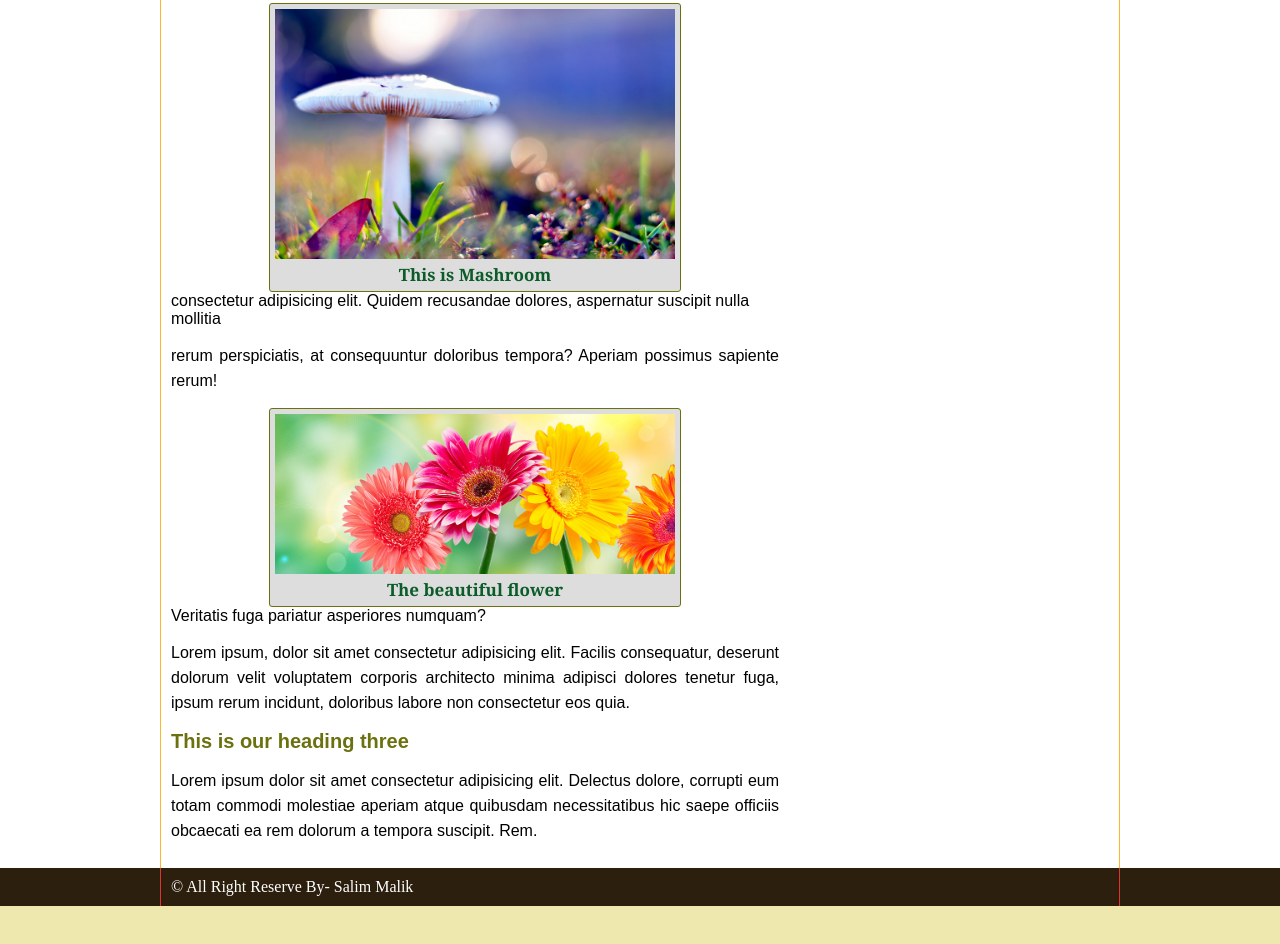
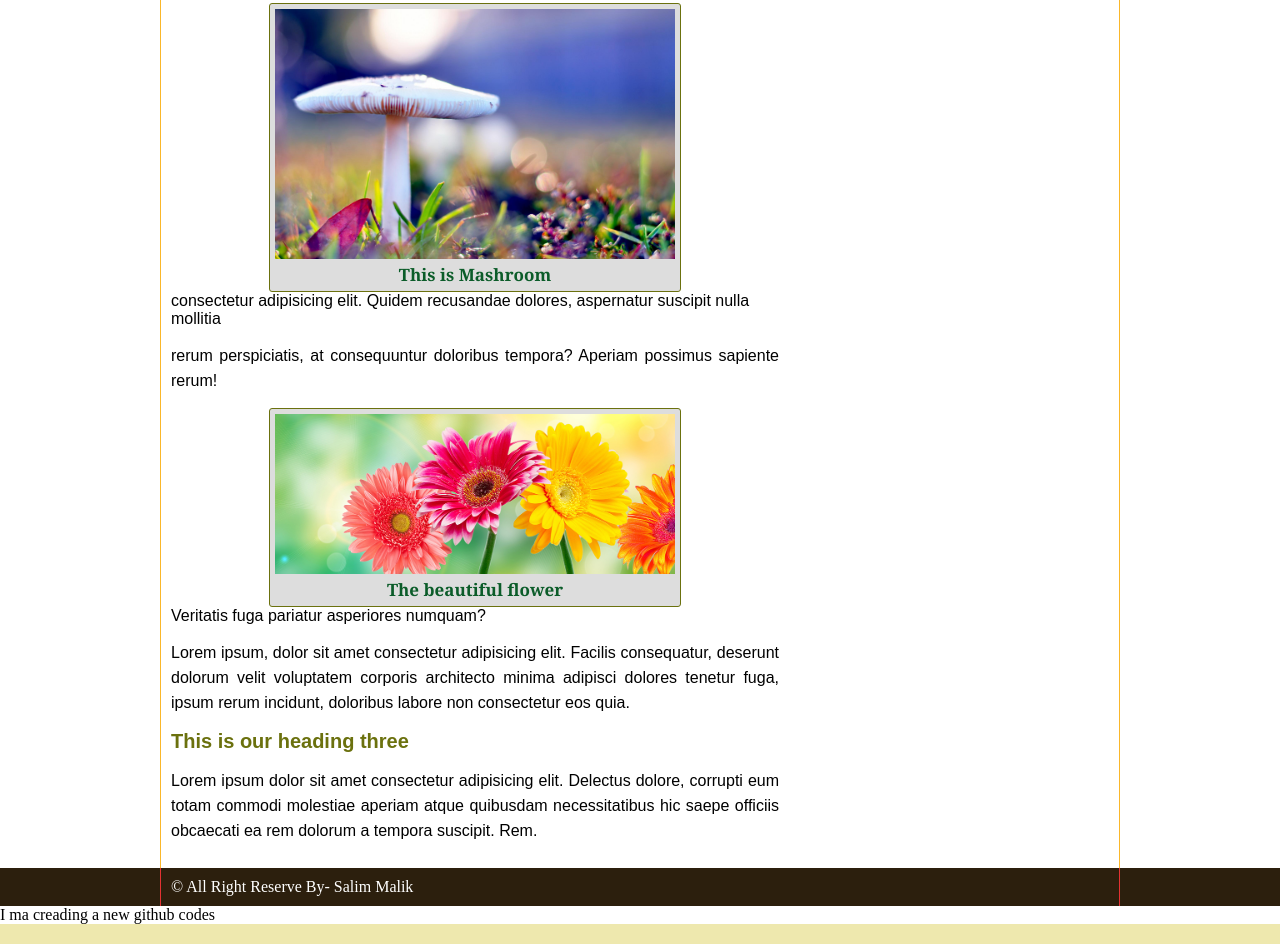
Before and after one commit to Web-Lancer/My-Second-Website, a plain HTML site: page Inside.html in a window 1280 px wide. Shown: the part 541-1485 px from the top of the page. Drawn offline with Linux system fonts and the light colour scheme.

Commit message:
Update Inside.html

```diff
--- a/Inside.html
+++ b/Inside.html
@@ -126,6 +126,7 @@
                 $('#slider').nivoSlider();
             });
         </script>
+    <p>I ma creading a new github codes</p>
 </body>
 
 </html>
```
